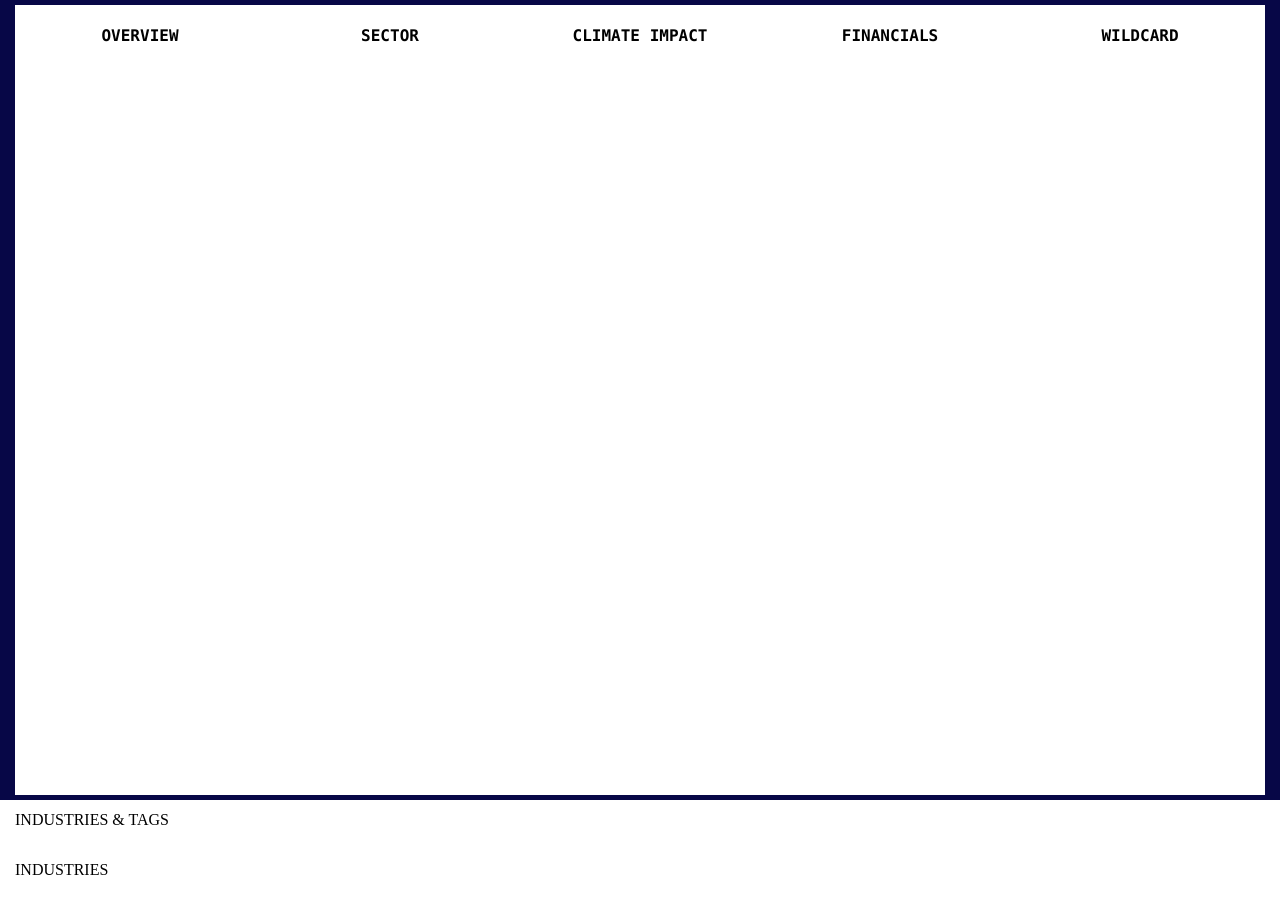
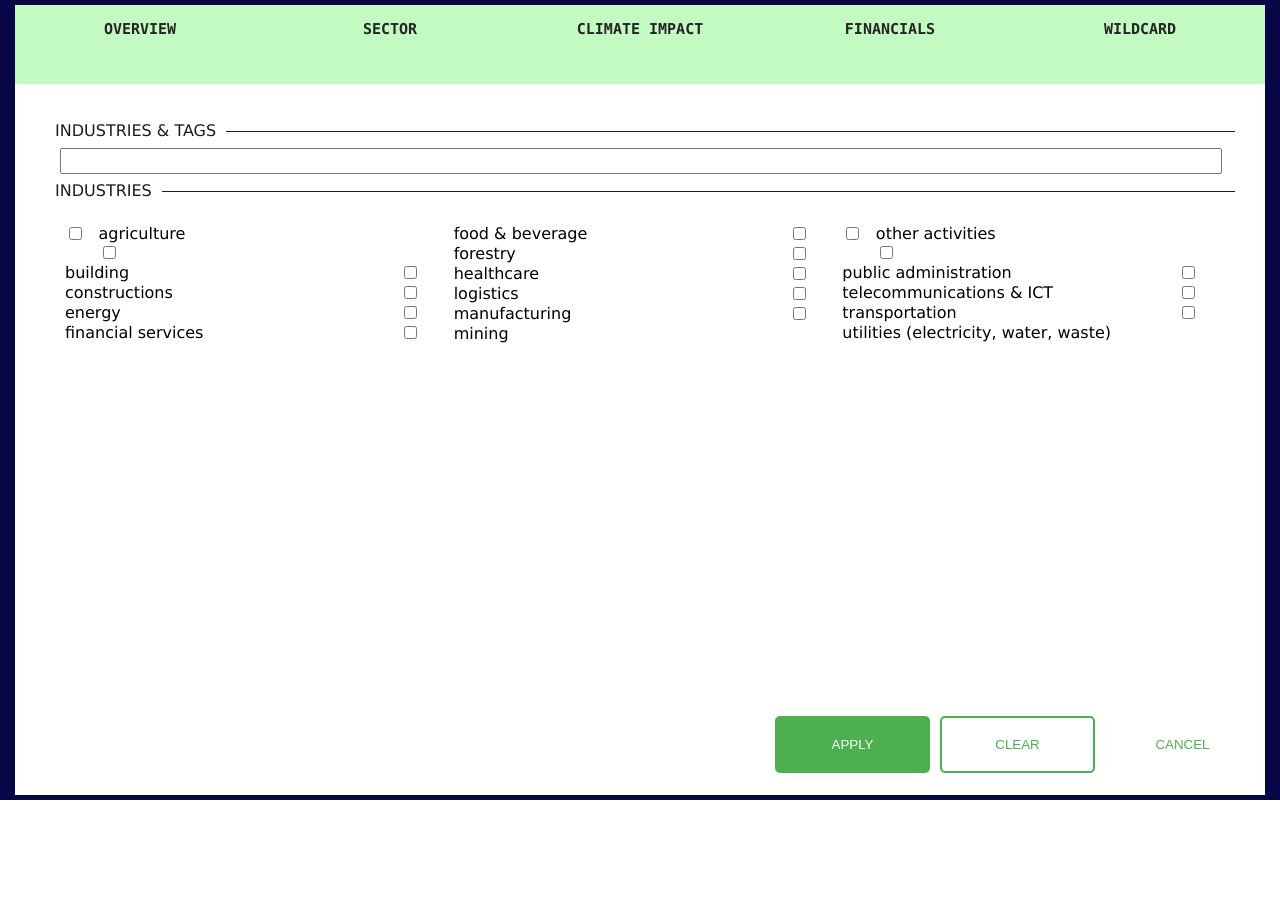
Before and after one commit to emanuel0918/FrontEndTask, a plain HTML site: page index.html in a window 1280 px wide. After the commit the page ends 800 px from the top, so only its background shows below. Drawn offline with nearby package versions, Linux system fonts and the light colour scheme.

Commit message:
Created the content for the filters

```diff
--- a/index.html
+++ b/index.html
@@ -11,26 +11,77 @@
   </head>
   <body>
     <div id="container">
-        <!-- Sector tabs -->
-        <div class="row">
-            <!-- Added some dinamyc array for the tabs-->
-            <div  v-for="tab in tabs"  class="tabs" :key="tab.id">
-              <h4 class="tabs-font">{{ tab.label }}</h4>
+        <!-- Form for submitting the info -->
+        <!--<form id="form-advanced-filter" autocomplete="off" action="" method="GET" width="100%" height="100%">-->
+        <form id="form-advanced-filter" autocomplete="off" action="" method="GET">
+          <!-- Sector tabs -->
+          <div class="header">
+            <div class="row">
+              <!-- Added some dinamyc array for the tabs-->
+              <!-- And added an event for each tab which display de filter -->
+              <div
+              v-for="tab in tabs"
+              class="tabs"
+              :key="tab.id"
+              ref="barraMenu"
+              v-on:click="tabSelect(tab.id)"
+              :class="{'selected': tabSelected == tab.id, 'unselected': tabSelected != tab.id}"
+            >
+              <p>{{ tab.label }}</p>
             </div>
-        </div>
-      <div class="row">
-        <!-- directive for hiding these container if sector tab is selected-->
-        <div v-show="sectorSelected">
-            <div class="sector-container">
+            </div>
+          </div>
+        <div class="container-sector">
+          <!-- directive for hiding these container if sector tab is selected-->
+          <div v-show="sectorSelected">
             <div class="row">
-                <p>{{ search_label }}</p>
+                <p><span>{{ search_label }}</span></p>
             </div>
             <div class="row">
-                <p>{{ checkbox_label }}</p>
+              <div class="search-tool">
+                <input type="text" class="search-textbox" />
+              </div>
             </div>
+            <div class="row">
+                <p><span>{{ checkbox_label }}</span></p>
             </div>
+            <div class="row">
+              <div class="filter-list">
+                <ul>
+                  <div class="row">
+                    <li v-for="industry in industries">
+                      <div class="list-checkbox">
+                        <input
+                        type="checkbox"
+                        :key="industry.id"
+                      />
+                      </div>
+                      <div class="list-label">
+                        {{ industry.label }}
+                      </div>
+                    </li>
+                  </div>
+                </ul>
+              </div>
+            </div>
+          </div>
         </div>
-      </div>
+        <div class="footer">
+          <div class="row">
+            <div class="right-button">
+              <div class="container-btn">
+                <input type="button" class="btn-apply" value="APPLY"/>
+              </div>
+              <div class="container-btn">
+                <input type="button" class="btn-clear" value="CLEAR"/>
+              </div>
+              <div class="container-btn">
+                <input type="button" class="btn-cancel" value="CANCEL"/>
+              </div>
+            </div>
+          </div>
+        </div>
+      </form>
     </div>
 
     <!-- Import App -->
```
